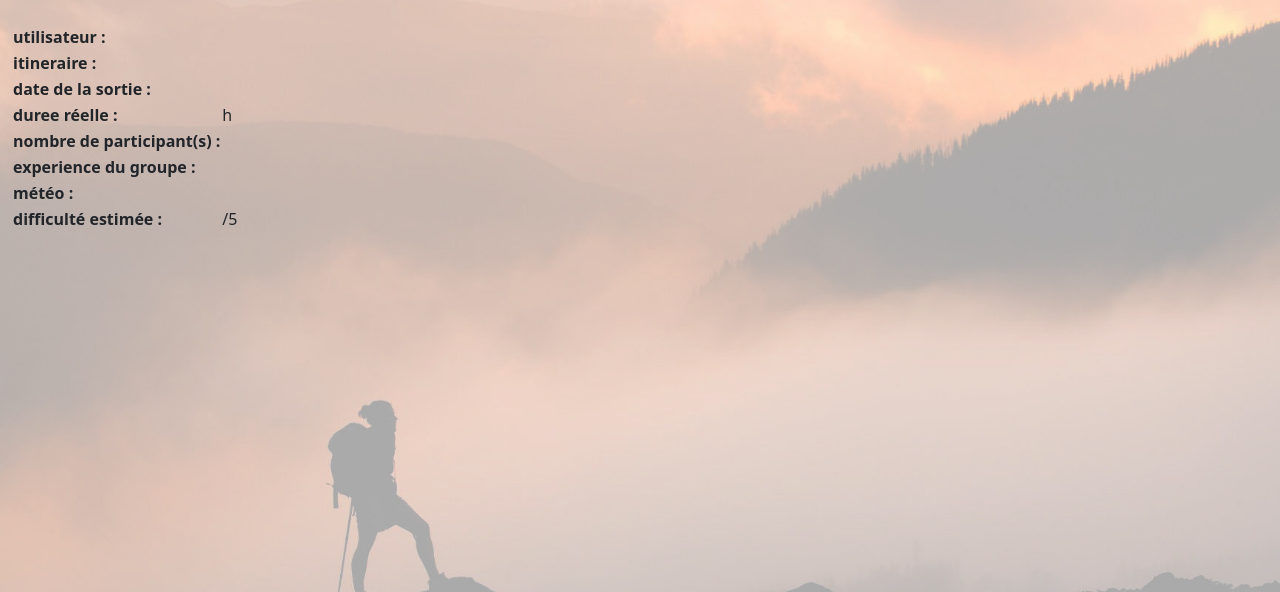
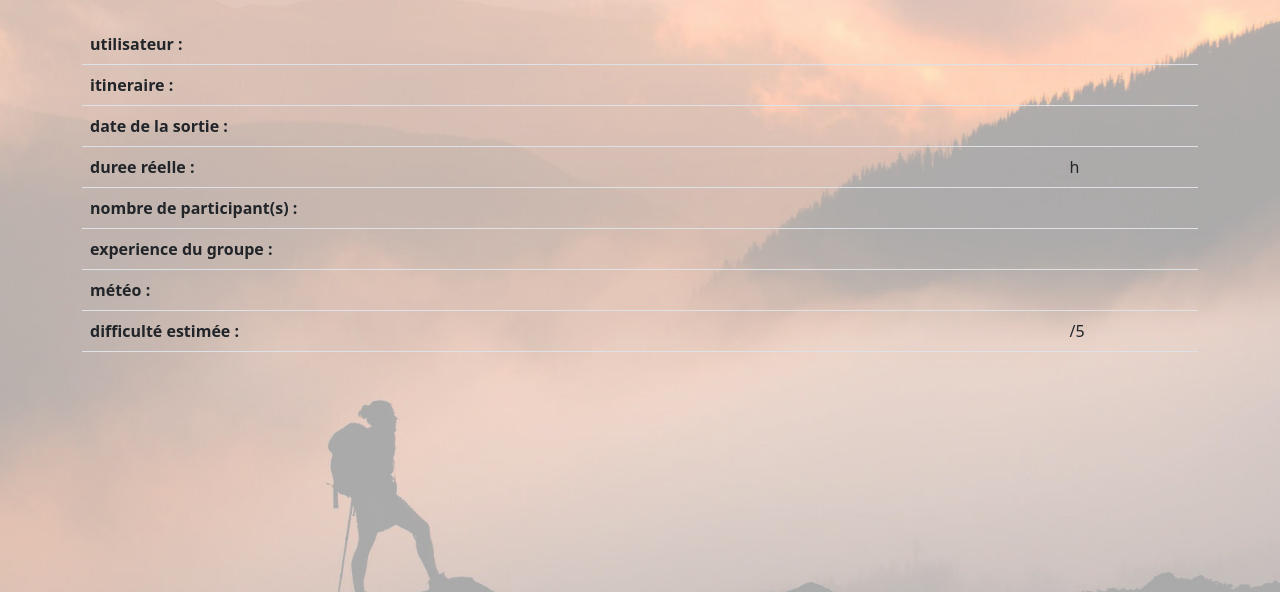
Before and after one commit to JulienDelavande/Topoguide-Django, a Django app: template topoguide/itineraires/templates/itineraires/sortieDetails.html in a window 1280 px wide. Shown: the part 56-648 px from the top of the page. Run offline with Django 4.2, Linux system fonts and the light colour scheme; the template is opened without the code that fills it, so the values that code supplies are empty; some libraries are stand-ins or nearby versions.

Commit message:
mis en forme de la vue avec bootstrap

```diff
--- a/topoguide/itineraires/templates/itineraires/sortieDetails.html
+++ b/topoguide/itineraires/templates/itineraires/sortieDetails.html
@@ -3,8 +3,9 @@
 
 {% block content %}
 
+<div class="container mt-3">
     <h1>{{ sortie }}</h1>
-    <table>
+    <table class="table">
         <tr>
             <th>utilisateur :</th><td>{{sortie.utilisateur}}</td>
         </tr>
@@ -31,7 +32,7 @@
         </tr>
 
     </table>
-
+</div>
 
 
 
```
